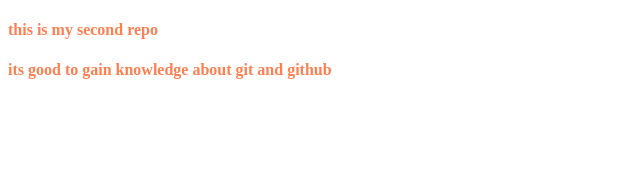
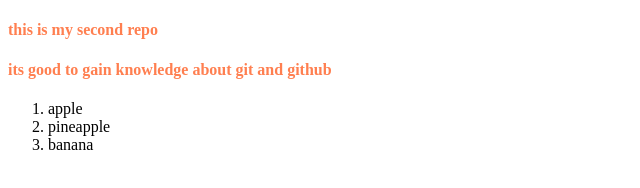
Before and after one commit to sonaa1107/localrepo, a plain HTML site: page index.html in a window 1280 px wide. Shown: the whole page, without its empty margins (0-640 px from the left). Drawn offline with Linux system fonts and the light colour scheme.

Commit message:
add a list

```diff
--- a/index.html
+++ b/index.html
@@ -9,6 +9,11 @@
 <body>
     <h4>this is my second repo</h4>
     <h4>its good to gain knowledge about git and github</h4>
+    <ol>
+        <li> apple</li>
+        <li>pineapple</li>
+        <li>banana</li>
+    </ol>
 
 </body>
 </html>
```
